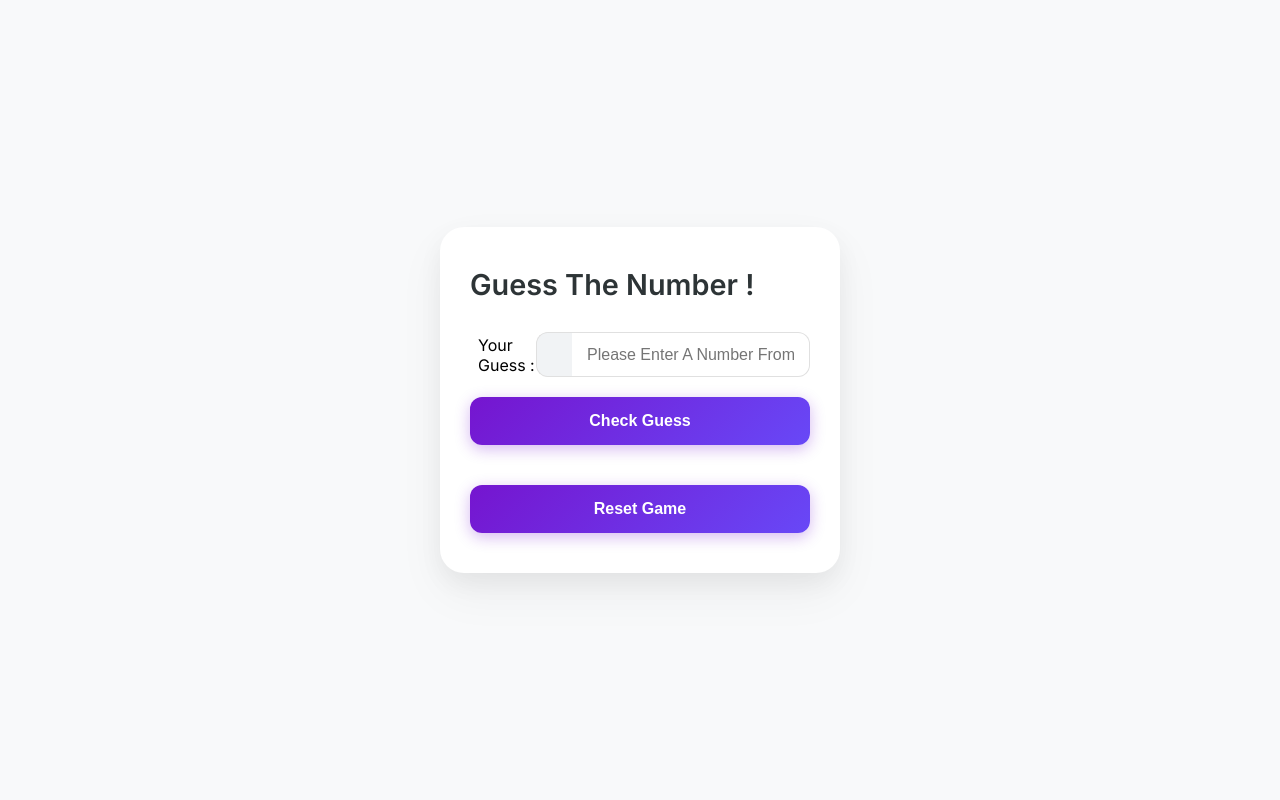
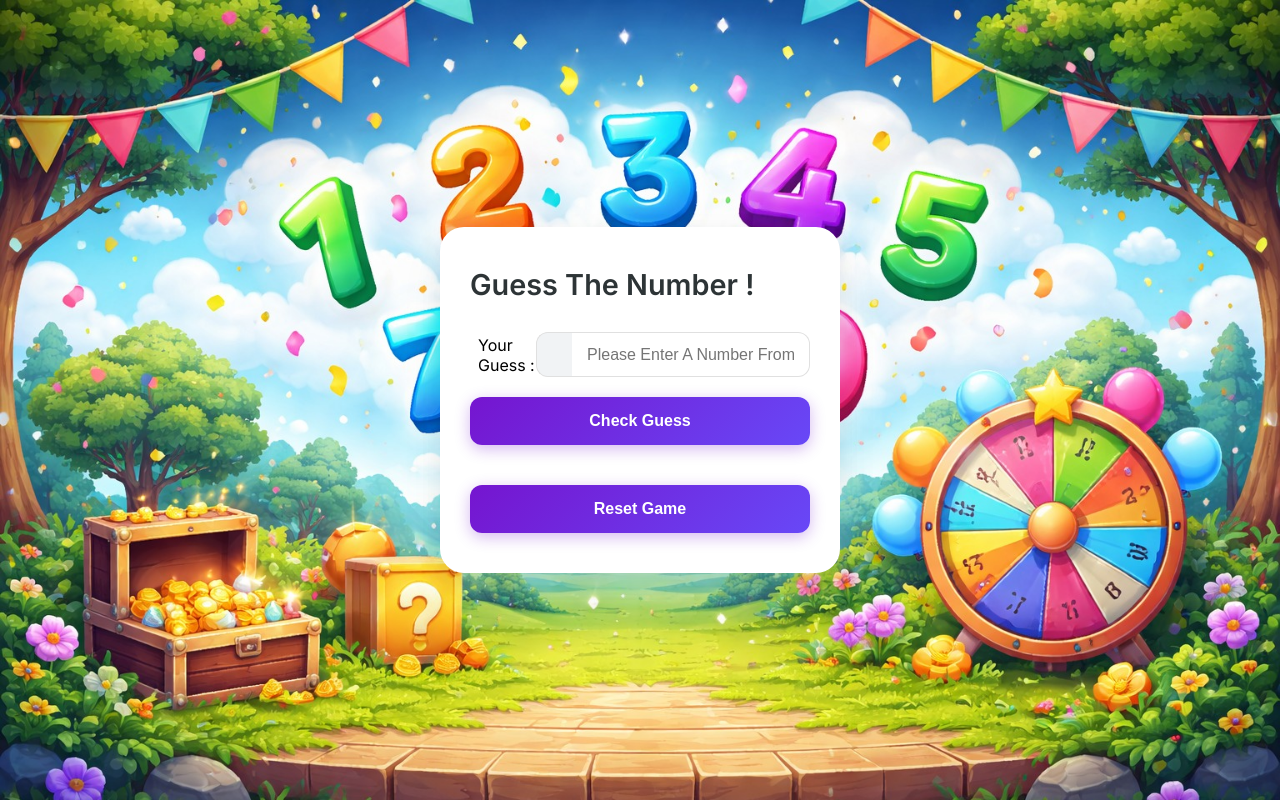
Before and after one commit to saptarsbi080906-cpu/Task-2, a plain HTML site: page index.html in a window 1280 px wide. Drawn offline with Linux system fonts and the light colour scheme.

Commit message:
Add files via upload

```diff
--- a/style.css
+++ b/style.css
@@ -13,6 +13,8 @@ body {
     justify-content: center;
     background-color: #f8f9fa;
     font-family: 'Inter', sans-serif;
+    background-image: url(bgtask2.jpeg);
+    background-size: cover;
 }
 
 .container {
```
Also changed, not shown: bgtask2.jpeg (added).
